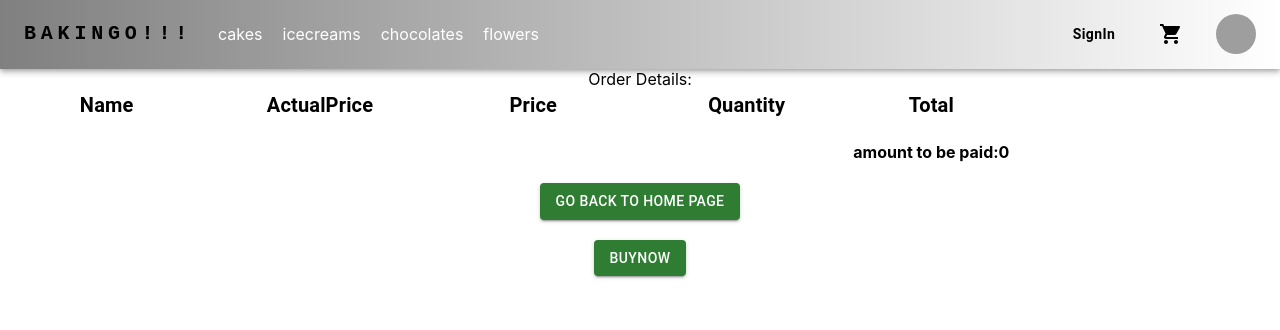
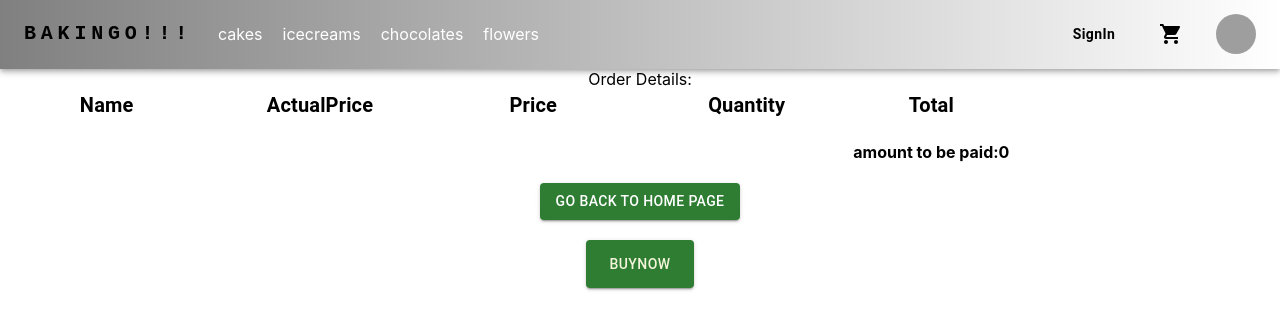
Before and after one commit to gsrrinathreddy/surya-react-ims, a React (Create React App) app: page /cart in a window 1280 px wide. Shown: the top 330 px of the page. Built offline with nearby package versions, Linux system fonts and the light colour scheme; grey boxes are pictures that could not be loaded.

Commit message:
minor changes

```diff
--- a/src/components/Mediacard/index.js
+++ b/src/components/Mediacard/index.js
@@ -136,13 +136,13 @@ export default function MediaCard(props) {
             size="small"
             variant="contained"
             aria-label="cart "
-            color="warning"
+            color="success"
             onClick={() => {
               dispatch(orderPlaced(params));
             }}
           >
-            <Sbar msg1={qty + " items  added to cart"} />
-            ADD
+            <Sbar msg1={qty + " items  added to cart"} msgbut={"ADD"} />
+
             <Avatar src="https://www.iconpacks.net/icons/2/free-shopping-cart-icon-3045-thumb.png" />
           </Button>
         </Box>
--- a/src/components/Sbar/index.js
+++ b/src/components/Sbar/index.js
@@ -25,9 +25,7 @@ export default function Sbar(props) {
   const buttons = (
     <React.Fragment>
       <Button
-        style={{}}
-        variant="contained"
-        color="success"
+        sx={{ color: "beige" }}
         onClick={handleClick({
           vertical: "top",
           horizontal: "center",
--- a/src/pages/cartspage/index.js
+++ b/src/pages/cartspage/index.js
@@ -97,25 +97,22 @@ export default function CartsPage(props) {
         </Button>
       }
       <br />
+      <br />
       {cartList.map((item) => {
         q = item.qty;
       })}
-      {/* <Button
-
+      <Button
         variant="contained"
         color="success"
-      > */}
-      <br />
-      <Sbar
-        msg1={"your cart is empty"}
-        msgbut={"buynow"}
         onClick={() => {
           if (q > 0) navigate("/paymentpage");
           else {
           }
         }}
-      />
-      {/* </Button> */}
+      >
+        <br />
+        <Sbar msg1={"your cart is empty"} msgbut={"buynow"} />
+      </Button>
     </>
   );
 }
--- a/src/pages/payment/index.js
+++ b/src/pages/payment/index.js
@@ -8,7 +8,7 @@ import Box from "@mui/material/Box";
 export default function Paymentpage() {
   let sum = 0;
 
-  const cartList = useSelector((state) => state.cart.cartList);
+  const cartlist = useSelector((state) => state.cart.cartList);
 
   return (
     <>
@@ -30,8 +30,8 @@ export default function Paymentpage() {
           />
         </left>
         <h4>Toatal Amount</h4>
-        {cartList.map((item) => {
-          sum += item.qty * item.DiscountedPrice;
+        {cartlist.map((item) => {
+          sum += item.qty * item.discountedPrice;
         })}
         <h2>{sum}</h2>
 
```
